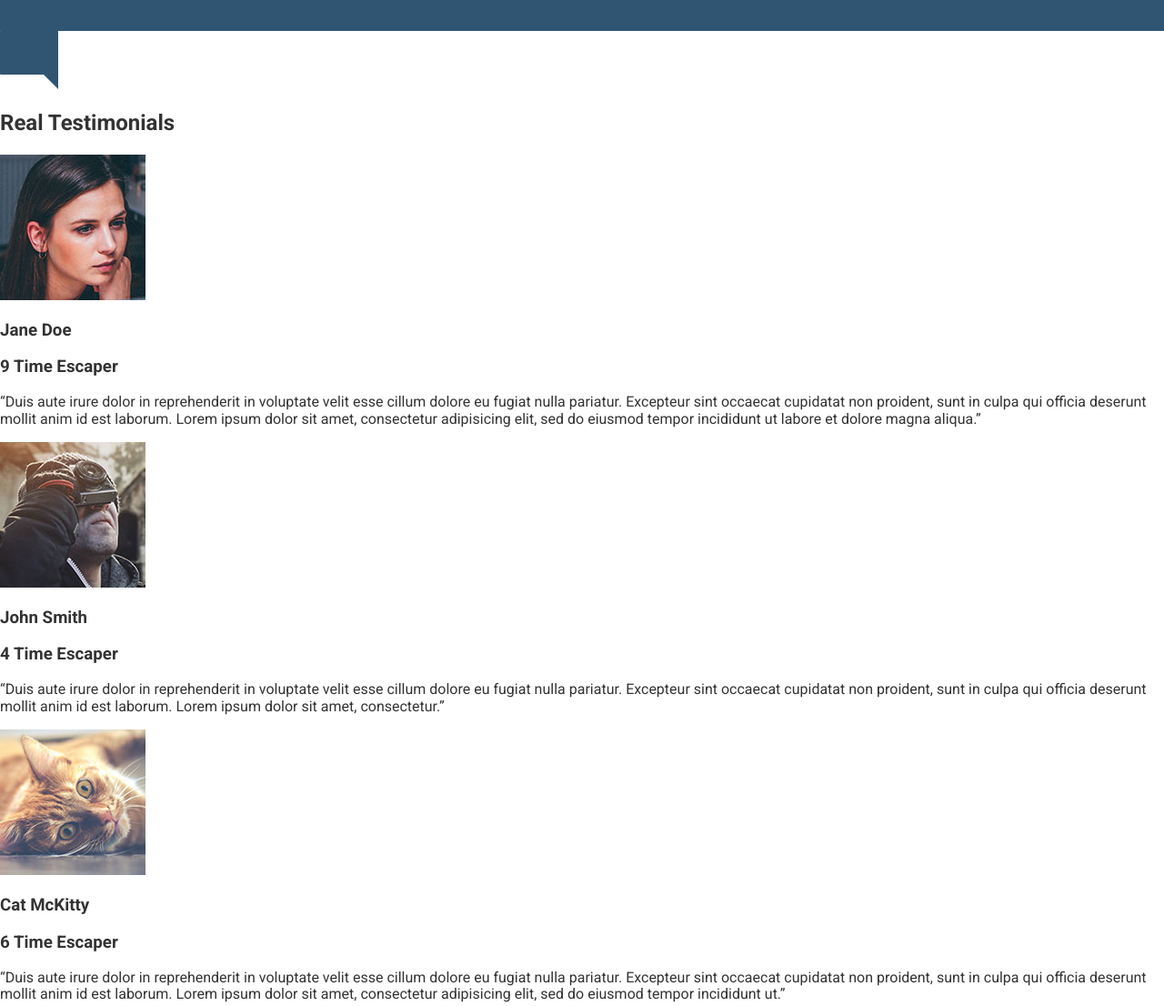
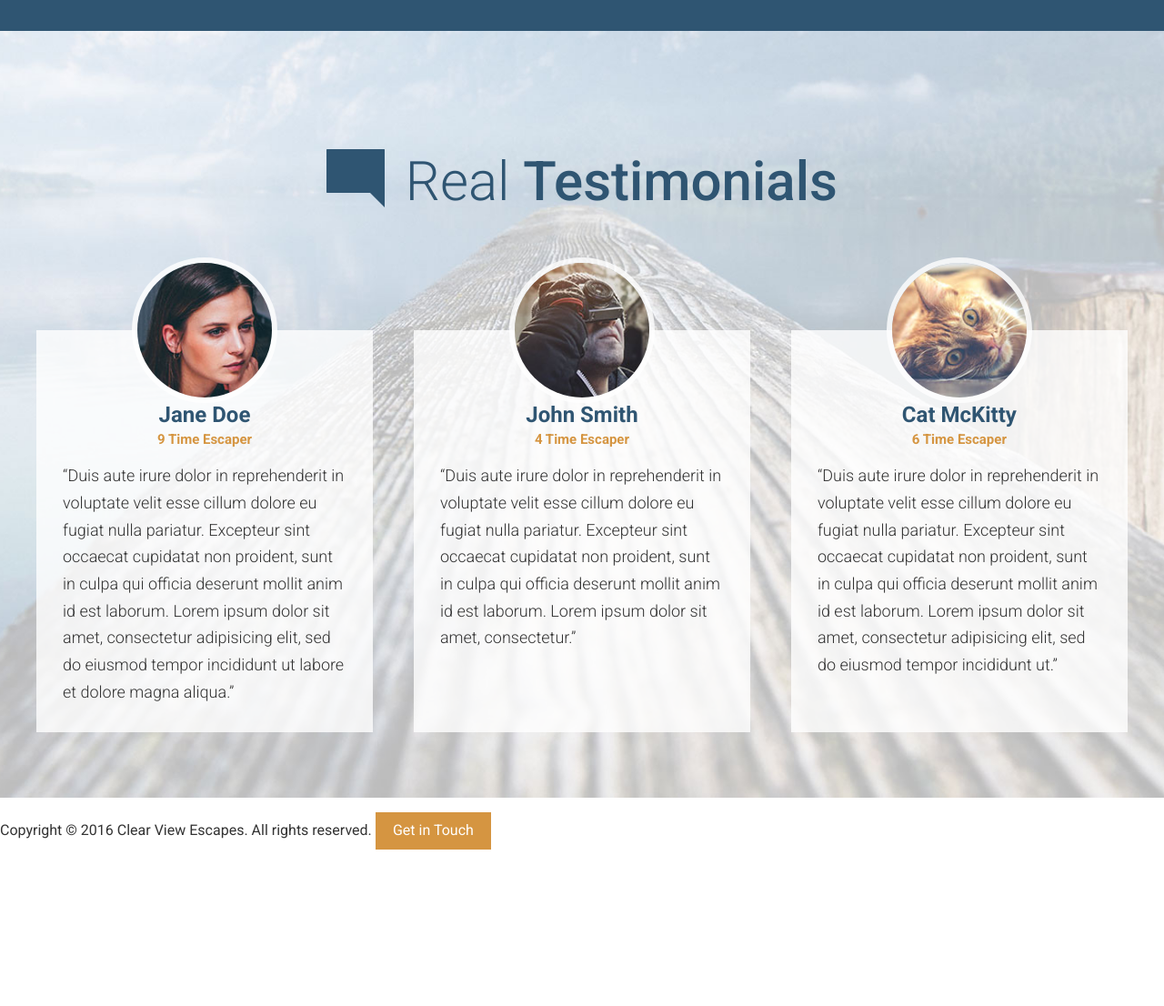
Before and after one commit to MarosAware/travel2, a website: page app/index.html in a window 1280 px wide. Shown: the part 3000-4106 px from the top of the page at 91% size. After the commit the page ends 3934 px from the top, so only its background shows below. Drawn offline with Linux system fonts and the light colour scheme.

Commit message:
Completed testimonial.

```diff
--- a/app/assets/styles/modules/_page-section.css
+++ b/app/assets/styles/modules/_page-section.css
@@ -9,4 +9,31 @@
 		background-color:$mainBlue;
 		color:#FFF;
 	}
+
+
+	&--no-b-padding-until-medium {
+		padding-bottom:0;
+
+		@mixin atMedium {
+			padding-bottom:4.5rem;
+		}
+	}
+
+	&--no-b-padding-until-large {
+		padding-bottom:0;
+
+		@mixin atLarge {
+			padding-bottom:4.5rem;
+		}
+	}
+
+	&--testimonials {
+
+		background-color:#e0e6ef;
+
+		@mixin atLarge {
+			background: url("/assets/images/testimonials-bg.jpg") top center no-repeat;
+			background-size:cover;
+		}
+	}
 }
--- a/app/assets/styles/modules/_row.css
+++ b/app/assets/styles/modules/_row.css
@@ -1,6 +1,10 @@
 .row {
 
 	@mixin clearfix;
+
+	&--t-padding {
+		padding-top:80px;
+	}
 
 	&--gutters {
 		margin-right:-65px;
@@ -10,12 +14,20 @@
 		margin-right:-100px;
 	}
 
+	&--gutters-small {
+		margin-right:-45px;
+	}
+
 	&--gutters > div {
 		padding-right:65px;
 	}
 
 	&--gutters-large > div {
 		padding-right:100px;
+	}
+
+	&--gutters-small > div {
+		padding-right:45px;
 	}
 
 	&__b-margin-until-medium {
@@ -52,5 +64,61 @@
 		}
 	}
 
+	@mixin atLarge {
+
+		&__b-margin-until-large {
+		margin-bottom:0;
+	}
+
+		&__large-4 {
+			float:left;
+			width:33.33%;
+		}
+
+		&__large--4--larger {
+			width: 37%;
+		}
+
+		&__large-6 {
+			float:left;
+			width:50%;
+		}
+
+		&__large--8 {
+			float:left;
+			width: 66.66%;
+		}
+
+		&__large--8--smaller {
+			width: 63%;
+		}
+	}
+
+	/* Begin equal height rules. */
+
+	&--equal-height-at-medium {
+
+		@mixin atMedium {
+			display:flex;
+		}
+
+		& > div {
+			display:flex;
+			float:none;
+		}
+	}
+
+	&--equal-height-at-large {
+
+		@mixin atLarge {
+			display:flex;
+		}
+
+		& > div {
+			display:flex;
+			float:none;
+		}
+
+	}
 
 }
--- a/app/assets/styles/modules/_section-title.css
+++ b/app/assets/styles/modules/_section-title.css
@@ -13,6 +13,10 @@
 		font-weight:500;
 	}
 
+	&--blue {
+		color:$mainBlue;
+	}
+
 	&__icon {
 		margin-right:.5rem;
 		display:block;
@@ -21,6 +25,8 @@
 		margin-bottom:.6rem;
 
 		@mixin atSmall {
+			position:relative;
+			top:8px;
 			display:inline-block;
 			margin-left:0;
 			margin-right:.5rem;
--- /dev/null
+++ b/app/assets/styles/modules/_testimonial.css
@@ -0,0 +1,40 @@
+.testimonial {
+	background-color:rgba(255,255, 255, .8);
+	padding:0 18px 1px 18px;
+	margin-bottom:98px;
+
+	@mixin atLarge {
+		padding:0 1.8125rem 1px 1.8125rem;
+		margin-bottom:0;
+	}
+
+	&--last {
+		margin-bottom:0;
+	}
+
+	&__photo {
+		border-radius:80px;
+		overflow:hidden;
+		width: 160px;
+		height: 160px;
+		margin: 0 auto -80px auto;
+		position:relative;
+		top:-80px;
+		border:6px solid rgba(255,255, 255, .8);
+	}
+
+	&__title {
+		color:$mainBlue;
+		text-align:center;
+		font-size:1.5rem;
+		font-weight:600;
+		margin:0;
+	}
+
+	&__subtitle {
+		color:$mainOrange;
+		text-align:center;
+		font-size:0.9375rem;
+		margin: .25rem 0 1rem 0;
+	}
+}
--- a/app/assets/styles/modules/_wrapper.css
+++ b/app/assets/styles/modules/_wrapper.css
@@ -8,6 +8,26 @@
 
 	&--medium {
 		max-width:976px;
+	}
+
+	&--no-padding-until-medium {
+		padding-left:0;
+		padding-right:0;
+
+		@mixin atMedium {
+			padding-left:18px;
+			padding-right:18px;
+		}
+	}
+
+	&--no-padding-until-large {
+		padding-left:0;
+		padding-right:0;
+
+		@mixin atLarge {
+			padding-left:18px;
+			padding-right:18px;
+		}
 	}
 
 	.wrapper {
--- a/app/assets/styles/styles.css
+++ b/app/assets/styles/styles.css
@@ -11,3 +11,4 @@
 @import "modules/_generic-content-container";
 @import "modules/_section-title";
 @import "modules/_feature-item";
+@import "modules/_testimonial";
--- a/app/index.html
+++ b/app/index.html
@@ -111,25 +111,47 @@
   </div>
 </div>
 
-  <div id="testimonials">
-    <img src="assets/images/icons/comment.svg">
-    <h2>Real Testimonials</h2>
+<div id="testimonials" class="page-section page-section--no-b-padding-until-large page-section--testimonials">
+  <div class="wrapper wrapper--no-padding-until-large">
+    <h2 class="section-title section-title--blue"><img class="section-title__icon" src="assets/images/icons/comment.svg"> Real <strong>Testimonials</strong></h2>
 
-    <img src="assets/images/testimonial-jane.jpg">
-    <h3>Jane Doe</h3>
-    <h3>9 Time Escaper</h3>
-    <p>&ldquo;Duis aute irure dolor in reprehenderit in voluptate velit esse cillum dolore eu fugiat nulla pariatur. Excepteur sint occaecat cupidatat non proident, sunt in culpa qui officia deserunt mollit anim id est laborum. Lorem ipsum dolor sit amet, consectetur adipisicing elit, sed do eiusmod tempor incididunt ut labore et dolore magna aliqua.&rdquo;</p>
+    <div class="row row--gutters row--equal-height-at-large row--gutters-small row--t-padding generic-content-container">
 
-    <img src="assets/images/testimonial-john.jpg">
-    <h3>John Smith</h3>
-    <h3>4 Time Escaper</h3>
-    <p>&ldquo;Duis aute irure dolor in reprehenderit in voluptate velit esse cillum dolore eu fugiat nulla pariatur. Excepteur sint occaecat cupidatat non proident, sunt in culpa qui officia deserunt mollit anim id est laborum. Lorem ipsum dolor sit amet, consectetur.&rdquo;</p>
+      <div class="row__large-4">
+        <div class="testimonial">
+        <div class="testimonial__photo">
+            <img sizes="160px" srcset="assets/images/testimonial-jane.jpg 160w, assets/images/testimonial-jane-hi-dpi.jpg 320w" alt="Jane Doe">
+          </div>
+         <h3 class="testimonial__title">Jane Doe</h3>
+         <h4 class="testimonial__subtitle">9 Time Escaper</h4>
+         <p>&ldquo;Duis aute irure dolor in reprehenderit in voluptate velit esse cillum dolore eu fugiat nulla pariatur. Excepteur sint occaecat cupidatat non proident, sunt in culpa qui officia deserunt mollit anim id est laborum. Lorem ipsum dolor sit amet, consectetur adipisicing elit, sed do eiusmod tempor incididunt ut labore et dolore magna aliqua.&rdquo;</p>
+       </div>
+     </div>
 
-    <img src="assets/images/testimonial-cat.jpg">
-    <h3>Cat McKitty</h3>
-    <h3>6 Time Escaper</h3>
-    <p>&ldquo;Duis aute irure dolor in reprehenderit in voluptate velit esse cillum dolore eu fugiat nulla pariatur. Excepteur sint occaecat cupidatat non proident, sunt in culpa qui officia deserunt mollit anim id est laborum. Lorem ipsum dolor sit amet, consectetur adipisicing elit, sed do eiusmod tempor incididunt ut.&rdquo;</p>
+     <div class="row__large-4">
+       <div class="testimonial">
+        <div class="testimonial__photo">
+         <img sizes="160px" srcset="assets/images/testimonial-john.jpg 160w, assets/images/testimonial-john-hi-dpi.jpg 320w" alt="John Smith">
+       </div>
+       <h3 class="testimonial__title">John Smith</h3>
+       <h4 class="testimonial__subtitle">4 Time Escaper</h4>
+       <p>&ldquo;Duis aute irure dolor in reprehenderit in voluptate velit esse cillum dolore eu fugiat nulla pariatur. Excepteur sint occaecat cupidatat non proident, sunt in culpa qui officia deserunt mollit anim id est laborum. Lorem ipsum dolor sit amet, consectetur.&rdquo;</p>
+     </div>
+   </div>
+
+   <div class="row__large-4">
+     <div class="testimonial testimonial--last">
+       <div class="testimonial__photo">
+        <img sizes="160px" srcset="assets/images/testimonial-cat.jpg 160w, assets/images/testimonial-cat-hi-dpi.jpg 360w" alt="Cat McKitty">
+      </div>
+      <h3 class="testimonial__title">Cat McKitty</h3>
+      <h4 class="testimonial__subtitle">6 Time Escaper</h4>
+      <p>&ldquo;Duis aute irure dolor in reprehenderit in voluptate velit esse cillum dolore eu fugiat nulla pariatur. Excepteur sint occaecat cupidatat non proident, sunt in culpa qui officia deserunt mollit anim id est laborum. Lorem ipsum dolor sit amet, consectetur adipisicing elit, sed do eiusmod tempor incididunt ut.&rdquo;</p>
+    </div>
   </div>
+  </div>
+</div>
+</div>
 
   <footer>
     <p>Copyright &copy; 2016 Clear View Escapes. All rights reserved. <a href="#" class="btn btn--orange">Get in Touch</a></p>
--- a/app/temp/styles/styles.css
+++ b/app/temp/styles/styles.css
@@ -584,6 +584,32 @@ body, html {
   max-width:976px;
 }
 
+.wrapper--no-padding-until-medium {
+  padding-left:0;
+  padding-right:0;
+}
+
+@media(min-width: 800px) {
+
+  .wrapper--no-padding-until-medium {
+    padding-left: 18px;
+    padding-right: 18px;
+  }
+}
+
+.wrapper--no-padding-until-large {
+  padding-left:0;
+  padding-right:0;
+}
+
+@media(min-width: 1010px) {
+
+  .wrapper--no-padding-until-large {
+    padding-left: 18px;
+    padding-right: 18px;
+  }
+}
+
 .wrapper .wrapper {
   padding-left:0;
   padding-right:0;
@@ -614,6 +640,40 @@ body, html {
 .page-section--blue {
   background-color:#2f5572;
   color:#FFF;
+}
+
+.page-section--no-b-padding-until-medium {
+  padding-bottom:0;
+}
+
+@media(min-width: 800px) {
+
+  .page-section--no-b-padding-until-medium {
+    padding-bottom: 4.5rem;
+  }
+}
+
+.page-section--no-b-padding-until-large {
+  padding-bottom:0;
+}
+
+@media(min-width: 1010px) {
+
+  .page-section--no-b-padding-until-large {
+    padding-bottom: 4.5rem;
+  }
+}
+
+.page-section--testimonials {
+  background-color:#e0e6ef;
+}
+
+@media(min-width: 1010px) {
+
+  .page-section--testimonials {
+    background: url("/assets/images/testimonials-bg.jpg") top center no-repeat;
+    background-size: cover;
+  }
 }
 
 .headline {
@@ -676,6 +736,10 @@ body, html {
   display: table;
 }
 
+.row--t-padding {
+  padding-top:80px;
+}
+
 .row--gutters {
   margin-right:-65px;
 }
@@ -684,12 +748,20 @@ body, html {
   margin-right:-100px;
 }
 
+.row--gutters-small {
+  margin-right:-45px;
+}
+
 .row--gutters > div {
   padding-right:65px;
 }
 
 .row--gutters-large > div {
   padding-right:100px;
+}
+
+.row--gutters-small > div {
+  padding-right:45px;
 }
 
 .row__b-margin-until-medium {
@@ -726,6 +798,70 @@ body, html {
   }
 }
 
+@media(min-width: 1010px) {
+
+  .row__b-margin-until-large {
+    margin-bottom: 0;
+  }
+
+  .row__large-4 {
+    float: left;
+    width: 33.33%;
+  }
+
+  .row__large--4--larger {
+    width: 37%;
+  }
+
+  .row__large-6 {
+    float: left;
+    width: 50%;
+  }
+
+  .row__large--8 {
+    float: left;
+    width: 66.66%;
+  }
+
+  .row__large--8--smaller {
+    width: 63%;
+  }
+}
+
+/* Begin equal height rules. */
+
+@media(min-width: 800px) {
+
+  .row--equal-height-at-medium {
+    display: -webkit-box;
+    display: -ms-flexbox;
+    display: flex;
+  }
+}
+
+.row--equal-height-at-medium > div {
+  display:-webkit-box;
+  display:-ms-flexbox;
+  display:flex;
+  float:none;
+}
+
+@media(min-width: 1010px) {
+
+  .row--equal-height-at-large {
+    display: -webkit-box;
+    display: -ms-flexbox;
+    display: flex;
+  }
+}
+
+.row--equal-height-at-large > div {
+  display:-webkit-box;
+  display:-ms-flexbox;
+  display:flex;
+  float:none;
+}
+
 .generic-content-container p {
   line-height:1.65;
   font-size:1.125rem;
@@ -756,6 +892,10 @@ body, html {
   font-weight:500;
 }
 
+.section-title--blue {
+  color:#2f5572;
+}
+
 .section-title__icon {
   margin-right:.5rem;
   display:block;
@@ -767,6 +907,8 @@ body, html {
 @media(min-width: 530px) {
 
   .section-title__icon {
+    position: relative;
+    top: 8px;
     display: inline-block;
     margin-left: 0;
     margin-right: .5rem;
@@ -815,3 +957,47 @@ body, html {
     text-align: left;
   }
 }
+
+.testimonial {
+	background-color:rgba(255,255, 255, .8);
+	padding:0 18px 1px 18px;
+	margin-bottom:98px;
+}
+
+@media(min-width: 1010px) {
+
+  .testimonial {
+    padding: 0 1.8125rem 1px 1.8125rem;
+    margin-bottom: 0;
+  }
+}
+
+.testimonial--last {
+  margin-bottom:0;
+}
+
+.testimonial__photo {
+  border-radius:80px;
+  overflow:hidden;
+  width: 160px;
+  height: 160px;
+  margin: 0 auto -80px auto;
+  position:relative;
+  top:-80px;
+  border:6px solid rgba(255,255, 255, .8);
+}
+
+.testimonial__title {
+  color:#2f5572;
+  text-align:center;
+  font-size:1.5rem;
+  font-weight:600;
+  margin:0;
+}
+
+.testimonial__subtitle {
+  color:#d59541;
+  text-align:center;
+  font-size:0.9375rem;
+  margin: .25rem 0 1rem 0;
+}
```
